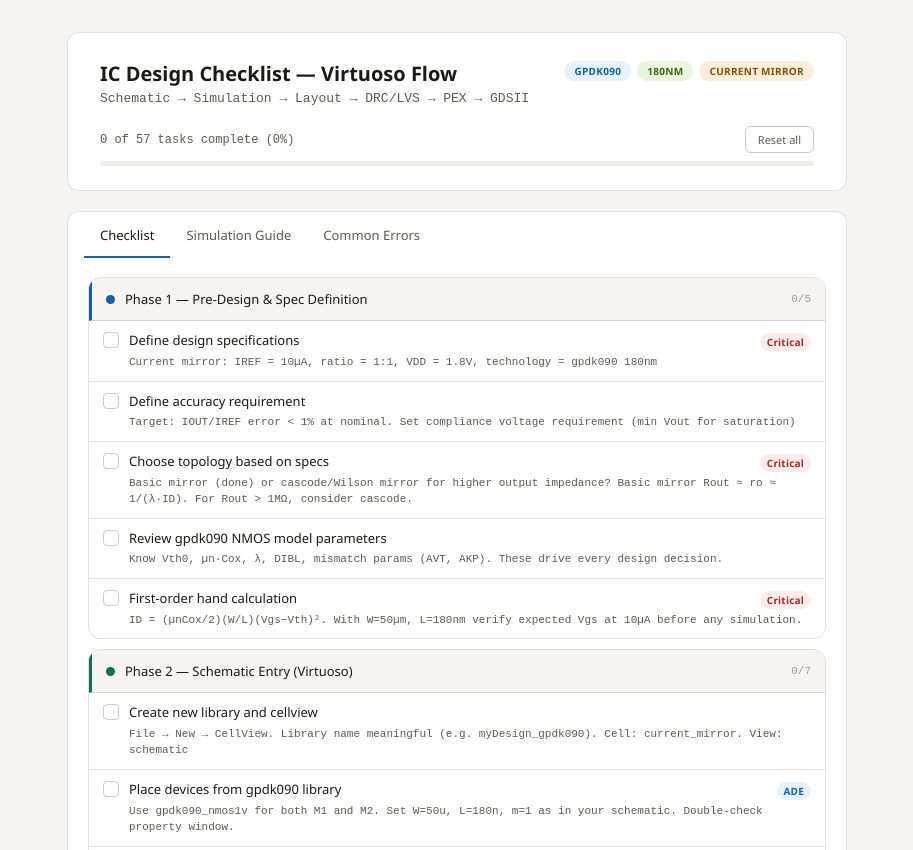
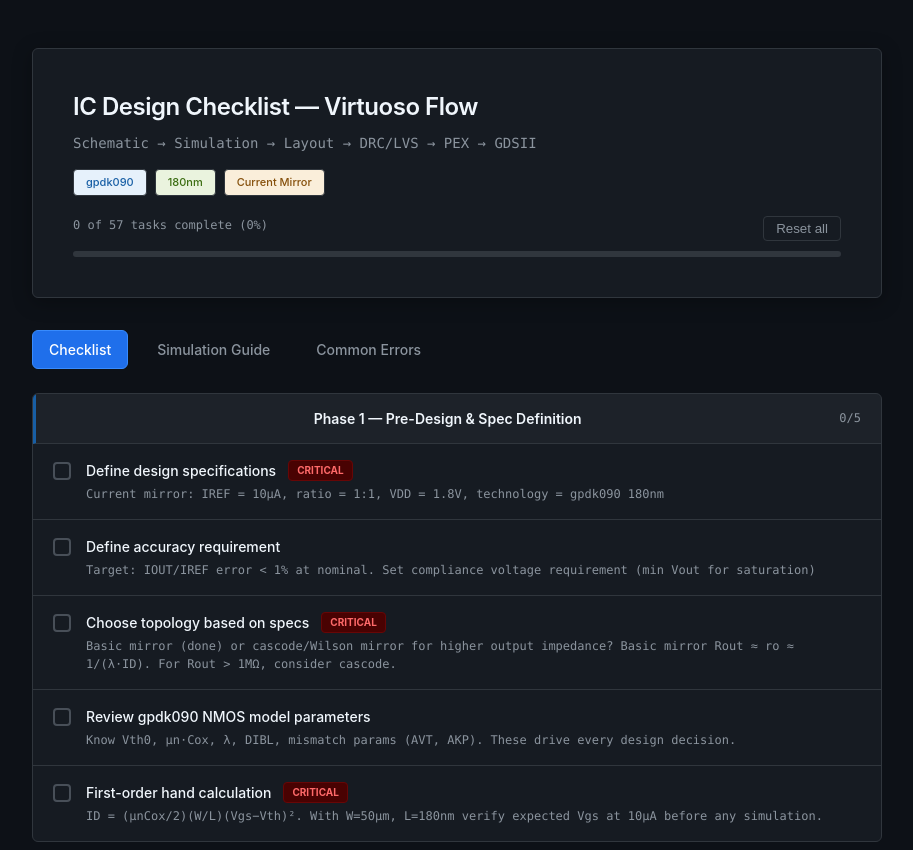
Before and after one commit to gowtham192005/Current-Mirror-Checklist, a plain HTML site: page index.html in a window 1280 px wide. Shown: the top 850 px of the page, without its empty margins (183-1096 px from the left). Drawn offline with Linux system fonts and the light colour scheme.

Commit message:
Revamp styles for dark theme and layout adjustments

```diff
--- a/index.html
+++ b/index.html
@@ -5,326 +5,178 @@
 <meta name="viewport" content="width=device-width, initial-scale=1.0">
 <title>Virtuoso IC Design Checklist — Schematic to GDSII</title>
 <style>
-  *, *::before, *::after { box-sizing: border-box; margin: 0; padding: 0; }
+*, *::before, *::after { box-sizing: border-box; margin: 0; padding: 0; }
   :root {
-    --bg: #ffffff;
-    --bg2: #f5f4f0;
-    --bg3: #eeede8;
-    --text: #1a1a18;
-    --text2: #5a5a56;
-    --text3: #9a9a94;
-    --border: rgba(0,0,0,0.12);
-    --border2: rgba(0,0,0,0.20);
-    --radius-md: 8px;
-    --radius-lg: 12px;
-    --font: 'IBM Plex Sans', 'Segoe UI', sans-serif;
-    --font-mono: 'IBM Plex Mono', 'Fira Mono', monospace;
-    --accent: #185FA5;
+    /* Professional Dark Theme Palette */
+    --bg: #0d1117;          /* Deep Obsidian */
+    --bg-card: #161b22;     /* Slate Gray */
+    --bg-hover: #21262d;    /* Lighter Slate */
+    --text-primary: #f0f6fc;
+    --text-secondary: #8b949e;
+    --accent: #238636;      /* Success Green */
+    --accent-blue: #2f81f7; /* Action Blue */
+    --border: #30363d;
+    --radius: 6px;
+    --font: 'Inter', -apple-system, BlinkMacSystemFont, 'Segoe UI', Roboto, sans-serif;
+    --font-mono: 'SFMono-Regular', Consolas, 'Liberation Mono', monospace;
   }
-  @media (prefers-color-scheme: dark) {
-    :root {
-      --bg: #1a1a18;
-      --bg2: #242422;
-      --bg3: #2e2e2c;
-      --text: #e8e6e0;
-      --text2: #9a9894;
-      --text3: #5a5a56;
-      --border: rgba(255,255,255,0.10);
-      --border2: rgba(255,255,255,0.18);
-    }
-  }
-  @import url('https://fonts.googleapis.com/css2?family=IBM+Plex+Sans:wght@400;500;600&family=IBM+Plex+Mono:wght@400;500&display=swap');
+
+  @import url('https://fonts.googleapis.com/css2?family=Inter:wght@400;500;600&display=swap');
 
   body {
     font-family: var(--font);
-    background: var(--bg2);
-    color: var(--text);
-    min-height: 100vh;
-    padding: 2rem 1rem;
+    background: var(--bg);
+    color: var(--text-primary);
+    line-height: 1.5;
+    padding: 3rem 1rem;
+    -webkit-font-smoothing: antialiased;
   }
 
   .container {
-    max-width: 780px;
+    max-width: 850px;
     margin: 0 auto;
   }
 
+  /* Header Section */
   .masthead {
-    background: var(--bg);
-    border: 0.5px solid var(--border);
-    border-radius: var(--radius-lg);
-    padding: 1.75rem 2rem 1.5rem;
-    margin-bottom: 1.25rem;
-  }
-
-  .masthead-top {
-    display: flex;
-    align-items: flex-start;
-    justify-content: space-between;
-    gap: 1rem;
-    flex-wrap: wrap;
-    margin-bottom: 1.25rem;
+    background: var(--bg-card);
+    border: 1px solid var(--border);
+    border-radius: var(--radius);
+    padding: 2.5rem;
+    margin-bottom: 2rem;
+    box-shadow: 0 4px 20px rgba(0,0,0,0.3);
   }
 
   .masthead h1 {
-    font-size: 20px;
+    font-size: 24px;
     font-weight: 600;
-    color: var(--text);
-    line-height: 1.3;
+    letter-spacing: -0.02em;
+    margin-bottom: 8px;
   }
 
   .masthead p {
-    font-size: 13px;
-    color: var(--text2);
-    margin-top: 4px;
+    font-size: 14px;
+    color: var(--text-secondary);
     font-family: var(--font-mono);
   }
 
-  .badge-row {
-    display: flex;
-    gap: 6px;
-    flex-wrap: wrap;
+  .badge-row { margin: 15px 0; display: flex; gap: 8px; }
+  .badge {
+    font-size: 11px;
+    font-weight: 500;
+    padding: 4px 12px;
+    border-radius: 4px;
+    background: #21262d;
+    border: 1px solid var(--border);
+    color: var(--text-primary);
   }
 
-  .badge {
-    font-size: 10px;
-    font-weight: 600;
-    padding: 3px 10px;
-    border-radius: 20px;
-    letter-spacing: 0.03em;
-    text-transform: uppercase;
-  }
+  /* Progress Bar */
+  .progress-section { margin-top: 20px; }
+  .progress-meta { display: flex; justify-content: space-between; margin-bottom: 10px; font-size: 12px; font-family: var(--font-mono); color: var(--text-secondary); }
+  .progress-bar { height: 6px; background: #30363d; border-radius: 10px; overflow: hidden; }
+  .progress-fill { height: 100%; background: var(--accent); transition: width 0.5s cubic-bezier(0.4, 0, 0.2, 1); }
 
-  .progress-section { }
-  .progress-meta {
-    display: flex;
-    justify-content: space-between;
-    align-items: center;
-    margin-bottom: 8px;
-  }
-  .progress-meta span { font-size: 12px; color: var(--text2); font-family: var(--font-mono); }
-  .progress-meta strong { font-weight: 600; color: var(--text); }
-  .progress-bar {
-    height: 5px;
-    background: var(--bg3);
-    border-radius: 3px;
-    overflow: hidden;
-  }
-  .progress-fill {
-    height: 100%;
-    border-radius: 3px;
-    background: #0F6E56;
-    transition: width 0.4s ease;
-  }
-
+  /* Navigation Tabs */
   .tabs {
     display: flex;
-    gap: 0;
-    border-bottom: 1px solid var(--border);
-    margin-bottom: 1.25rem;
-    background: var(--bg);
-    border-radius: var(--radius-lg) var(--radius-lg) 0 0;
-    border: 0.5px solid var(--border);
-    border-bottom: none;
-    padding: 0 1rem;
-    margin-bottom: 0;
+    gap: 12px;
+    margin-bottom: 1.5rem;
   }
 
   .tab {
-    font-size: 13px;
-    padding: 14px 16px 12px;
+    padding: 8px 16px;
     cursor: pointer;
-    color: var(--text2);
-    border-bottom: 2px solid transparent;
-    margin-bottom: -1px;
-    transition: all 0.15s;
-    font-weight: 400;
-    white-space: nowrap;
-  }
-  .tab:hover { color: var(--text); }
-  .tab.active {
-    color: var(--text);
+    color: var(--text-secondary);
+    border-radius: var(--radius);
+    transition: 0.2s;
+    font-size: 14px;
     font-weight: 500;
-    border-bottom-color: #185FA5;
+    border: 1px solid transparent;
   }
 
-  .tab-content {
-    background: var(--bg);
-    border: 0.5px solid var(--border);
-    border-top: none;
-    border-radius: 0 0 var(--radius-lg) var(--radius-lg);
-    padding: 1.25rem;
+  .tab:hover { background: var(--bg-hover); color: var(--text-primary); }
+  .tab.active {
+    background: #1f6feb;
+    color: white;
+    border-color: #388bfd;
   }
 
-  .hidden { display: none !important; }
-
-  /* Checklist */
+  /* Checklist Cards */
   .phase-card {
-    border: 0.5px solid var(--border);
-    border-radius: var(--radius-lg);
+    background: var(--bg-card);
+    border: 1px solid var(--border);
+    border-radius: var(--radius);
+    margin-bottom: 20px;
     overflow: hidden;
-    margin-bottom: 10px;
   }
 
   .phase-header {
-    padding: 12px 14px;
-    border-bottom: 0.5px solid var(--border);
+    background: rgba(255,255,255,0.03);
+    padding: 14px 20px;
+    border-bottom: 1px solid var(--border);
     display: flex;
     align-items: center;
-    gap: 10px;
-    background: var(--bg2);
+    justify-content: space-between;
   }
 
-  .phase-dot {
-    width: 9px;
-    height: 9px;
-    border-radius: 50%;
-    flex-shrink: 0;
-  }
-
-  .phase-title {
-    font-size: 13px;
-    font-weight: 500;
-    color: var(--text);
-    flex: 1;
-  }
-
-  .phase-count {
-    font-size: 11px;
-    color: var(--text3);
-    font-family: var(--font-mono);
-  }
+  .phase-title { font-size: 14px; font-weight: 600; color: var(--text-primary); }
+  .phase-count { font-family: var(--font-mono); font-size: 12px; color: var(--text-secondary); }
 
   .task-row {
     display: flex;
-    align-items: flex-start;
-    gap: 10px;
-    padding: 10px 14px;
-    border-bottom: 0.5px solid var(--border);
+    padding: 16px 20px;
+    border-bottom: 1px solid var(--border);
     cursor: pointer;
-    transition: background 0.1s;
+    transition: 0.1s;
   }
   .task-row:last-child { border-bottom: none; }
-  .task-row:hover { background: var(--bg2); }
-  .task-row.done .task-text {
-    text-decoration: line-through;
-    color: var(--text3);
-  }
+  .task-row:hover { background: rgba(255,255,255,0.02); }
 
   .cb {
-    width: 16px;
-    height: 16px;
-    border: 1.5px solid var(--border2);
+    width: 18px;
+    height: 18px;
+    border: 2px solid #484f58;
     border-radius: 4px;
+    margin-right: 15px;
+    margin-top: 2px;
     flex-shrink: 0;
-    margin-top: 1px;
     display: flex;
     align-items: center;
     justify-content: center;
-    transition: all 0.15s;
-  }
-  .cb.checked {
-    border-color: transparent;
-  }
-  .cb.checked::after {
-    content: '✓';
-    font-size: 10px;
-    font-weight: 700;
-    color: #fff;
   }
 
-  .task-text {
-    font-size: 13px;
-    color: var(--text);
-    line-height: 1.5;
-    flex: 1;
-  }
+  .cb.checked { background: var(--accent); border-color: var(--accent); }
+  .cb.checked::after { content: '✔'; color: white; font-size: 10px; }
 
-  .task-note {
-    font-size: 11px;
-    color: var(--text2);
-    margin-top: 3px;
-    line-height: 1.5;
-    font-family: var(--font-mono);
-  }
+  .task-text { font-size: 14px; color: var(--text-primary); font-weight: 500; }
+  .task-note { font-size: 12px; color: var(--text-secondary); margin-top: 4px; font-family: var(--font-mono); }
 
   .tag {
     font-size: 10px;
-    font-weight: 600;
-    padding: 2px 7px;
-    border-radius: 10px;
-    margin-left: 4px;
-    flex-shrink: 0;
-    margin-top: 2px;
-    letter-spacing: 0.02em;
+    padding: 2px 8px;
+    border-radius: 4px;
+    margin-left: 8px;
+    text-transform: uppercase;
+    font-weight: 700;
   }
-  .tag-crit { background: #FCEBEB; color: #A32D2D; }
-  .tag-sim { background: #E6F1FB; color: #185FA5; }
+  .tag-crit { background: #490202; color: #ff6a6a; border: 1px solid #670606; }
+  .tag-sim { background: #0c2d6b; color: #79c0ff; border: 1px solid #10398e; }
 
-  .reset-btn {
-    font-size: 11px;
-    padding: 5px 12px;
-    border-radius: 6px;
-    border: 0.5px solid var(--border2);
-    background: transparent;
-    color: var(--text2);
-    cursor: pointer;
-    font-family: var(--font);
-    transition: background 0.1s;
-  }
-  .reset-btn:hover { background: var(--bg2); }
+  /* Simulation Guide & Errors */
+  .sim-section { background: var(--bg-card); border: 1px solid var(--border); border-radius: var(--radius); padding: 20px; margin-bottom: 20px; }
+  .sim-section h3 { font-size: 16px; margin-bottom: 15px; color: var(--accent-blue); }
+  .sim-row { padding: 12px 0; border-bottom: 1px solid var(--border); display: grid; grid-template-columns: 140px 1fr; gap: 15px; }
+  .sim-badge { font-family: var(--font-mono); font-size: 11px; color: var(--accent-blue); font-weight: 600; text-transform: uppercase; }
+  .sim-desc { font-size: 13px; color: var(--text-secondary); }
+  .sim-desc strong { color: var(--text-primary); }
 
-  /* Sim Guide */
-  .sim-section {
-    background: var(--bg2);
-    border: 0.5px solid var(--border);
-    border-radius: var(--radius-lg);
-    padding: 14px 16px;
-    margin-bottom: 14px;
-  }
-  .sim-section h3 {
-    font-size: 13px;
-    font-weight: 500;
-    color: var(--text);
-    margin-bottom: 10px;
-    padding-bottom: 8px;
-    border-bottom: 0.5px solid var(--border);
-  }
-  .sim-row {
-    display: flex;
-    gap: 10px;
-    padding: 8px 0;
-    border-bottom: 0.5px solid var(--border);
-    align-items: flex-start;
-  }
-  .sim-row:last-child { border-bottom: none; }
-  .sim-badge {
-    font-size: 10px;
-    font-weight: 600;
-    padding: 3px 9px;
-    border-radius: 10px;
-    background: #E6F1FB;
-    color: #185FA5;
-    flex-shrink: 0;
-    white-space: nowrap;
-    margin-top: 1px;
-    font-family: var(--font-mono);
-    letter-spacing: 0.02em;
-  }
-  .sim-desc {
-    font-size: 12px;
-    color: var(--text2);
-    line-height: 1.6;
-  }
-  .sim-desc strong { color: var(--text); font-weight: 500; }
+  .reset-btn { background: transparent; border: 1px solid var(--border); color: var(--text-secondary); padding: 4px 12px; border-radius: 4px; cursor: pointer; }
+  .reset-btn:hover { background: #f85149; color: white; border-color: #f85149; }
 
-  /* Footer */
-  .footer {
-    text-align: center;
-    font-size: 11px;
-    color: var(--text3);
-    margin-top: 1.5rem;
-    font-family: var(--font-mono);
-  }
+  .footer { text-align: center; margin-top: 40px; font-size: 12px; color: var(--text-secondary); font-family: var(--font-mono); opacity: 0.6; }
+
+  .hidden { display: none !important; }
 </style>
 </head>
 <body>
```
